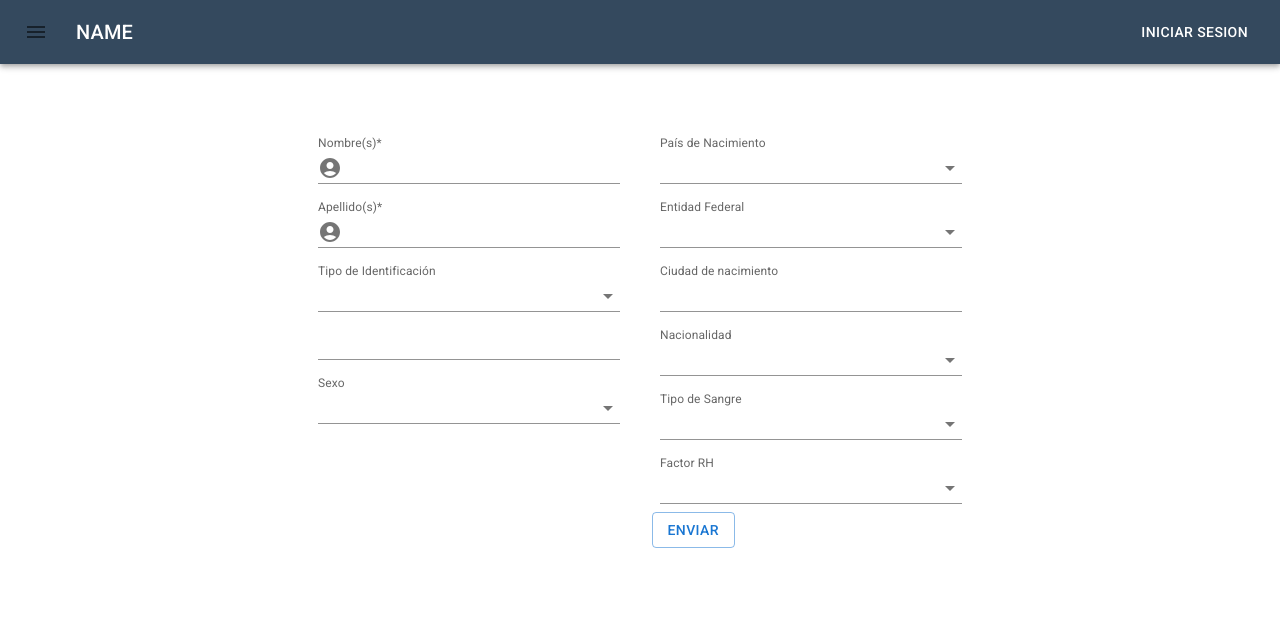
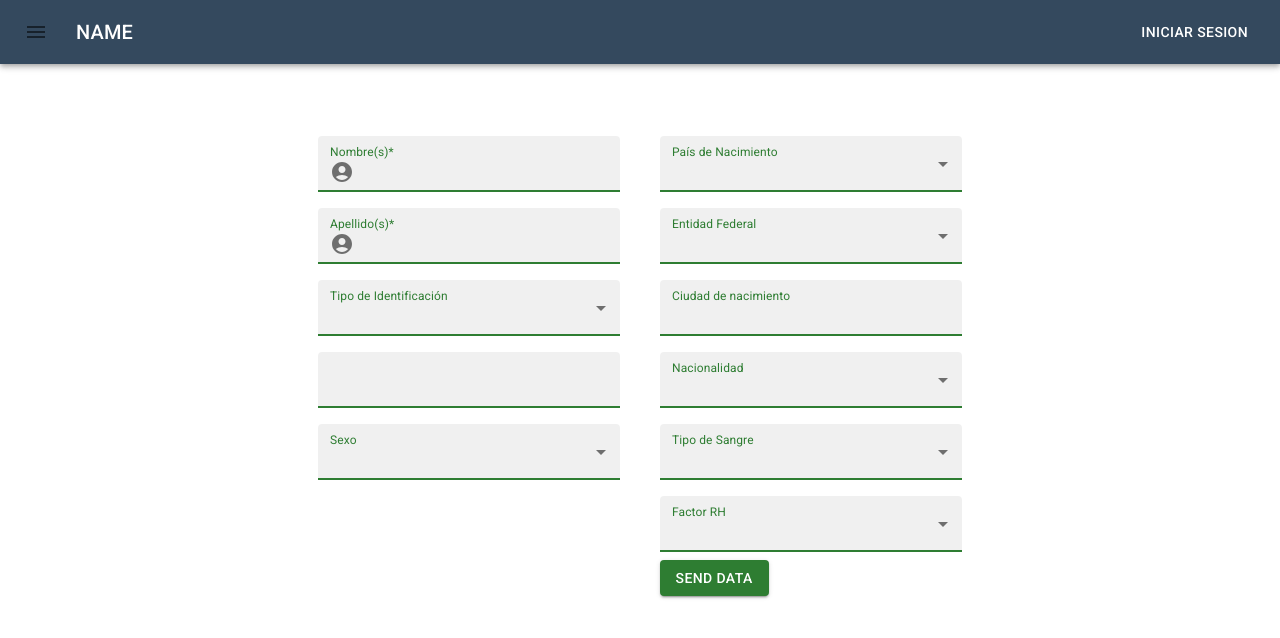
Before and after one commit to alicedev94/tiendasDakaInfocent, a React (Create React App) app in the folder client/: page /create in a window 1280 px wide. Shown: the top 638 px of the page. Built offline with nearby package versions, Linux system fonts and the light colour scheme.

Commit message:
git commit -m

```diff
--- a/client/src/components/Persons.js
+++ b/client/src/components/Persons.js
@@ -120,7 +120,9 @@ export default function Persons() {
                 </InputAdornment>
               ),
             }}
-            variant="standard"
+            variant="filled"
+            color="success"
+            focused
             onChange={handlerChange}
           />
         </div>
@@ -136,7 +138,9 @@ export default function Persons() {
                 </InputAdornment>
               ),
             }}
-            variant="standard"
+            variant="filled"
+            color="success"
+            focused
             onChange={handlerChange}
           />
         </div>
@@ -147,7 +151,9 @@ export default function Persons() {
             label="Tipo de Identificación"
             name="tipoDeIdentificacion"
             defaultValue=" "
-            variant="standard"
+            variant="filled"
+            color="success"
+            focused
             onChange={handlerChange}
           >
             {typeIdintification.map((option) => (
@@ -167,7 +173,9 @@ export default function Persons() {
                 <InputAdornment position="start"></InputAdornment>
               ),
             }}
-            variant="standard"
+            variant="filled"
+            color="success"
+            focused
             onChange={handlerChange}
           />
         </div>
@@ -177,7 +185,9 @@ export default function Persons() {
           label="Sexo"
           name="sexo"
           defaultValue=" "
-          variant="standard"
+          variant="filled"
+          color="success"
+          focused
           onChange={handlerChange}
         >
           {sexo.map((option) => (
@@ -196,7 +206,9 @@ export default function Persons() {
             label="País de Nacimiento"
             name="paisDeNacimiento"
             defaultValue=" "
-            variant="standard"
+            variant="filled"
+            color="success"
+            focused
             onChange={handlerChange}
           >
             {country.map((option) => (
@@ -213,7 +225,9 @@ export default function Persons() {
             label="Entidad Federal"
             name="entidadFederal"
             defaultValue=" "
-            variant="standard"
+            variant="filled"
+            color="success"
+            focused
             onChange={handlerChange}
           >
             {country.map((option) => (
@@ -233,7 +247,9 @@ export default function Persons() {
                 <InputAdornment position="start"></InputAdornment>
               ),
             }}
-            variant="standard"
+            variant="filled"
+            color="success"
+            focused
             onChange={handlerChange}
           />
         </div>
@@ -244,7 +260,9 @@ export default function Persons() {
             label="Nacionalidad"
             name="nacionalidad"
             defaultValue=" "
-            variant="standard"
+            variant="filled"
+            color="success"
+            focused
             onChange={handlerChange}
           >
             {nationality.map((option) => (
@@ -261,7 +279,9 @@ export default function Persons() {
             label="Tipo de Sangre"
             name="tipoDeSangre"
             defaultValue=" "
-            variant="standard"
+            variant="filled"
+            color="success"
+            focused
             onChange={handlerChange}
           >
             {typeBlood.map((option) => (
@@ -278,7 +298,9 @@ export default function Persons() {
             label="Factor RH"
             name="factorRH"
             defaultValue=" "
-            variant="standard"
+            variant="filled"
+            color="success"
+            focused
             onChange={handlerChange}
           >
             {typeBlood.map((option) => (
@@ -288,8 +310,13 @@ export default function Persons() {
             ))}
           </TextField>
         </div>
-        <Button className="form-button" variant="outlined" onClick={sendData}>
-          Enviar
+        <Button
+          variant="contained"
+          color="success"
+          onClick={sendData}
+          style={{ marginLeft: ".5rem" }}
+        >
+          send data
         </Button>
       </div>
     </Box>
```
Also changed, not shown: client/src/components/InfoTable.js (line endings or trailing spaces), 1 other file (tests, documents, lock files or other folders).
